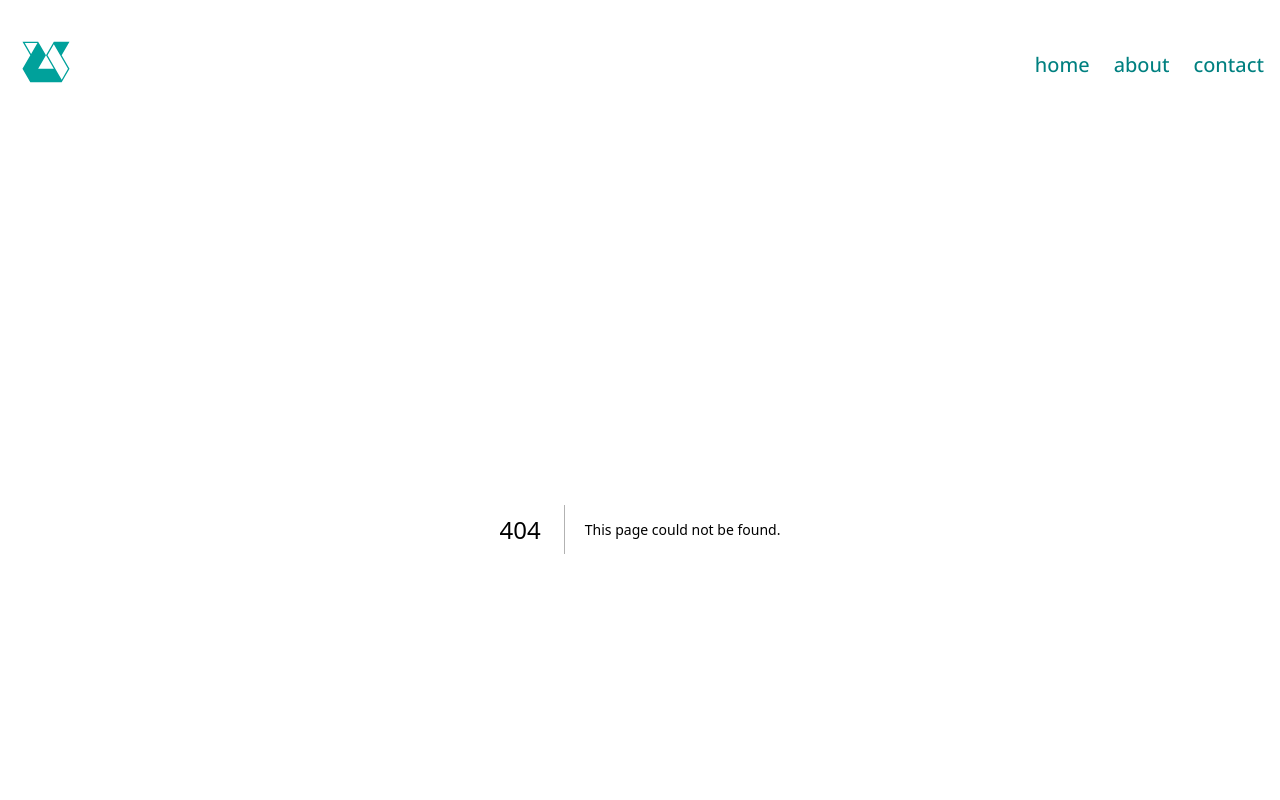
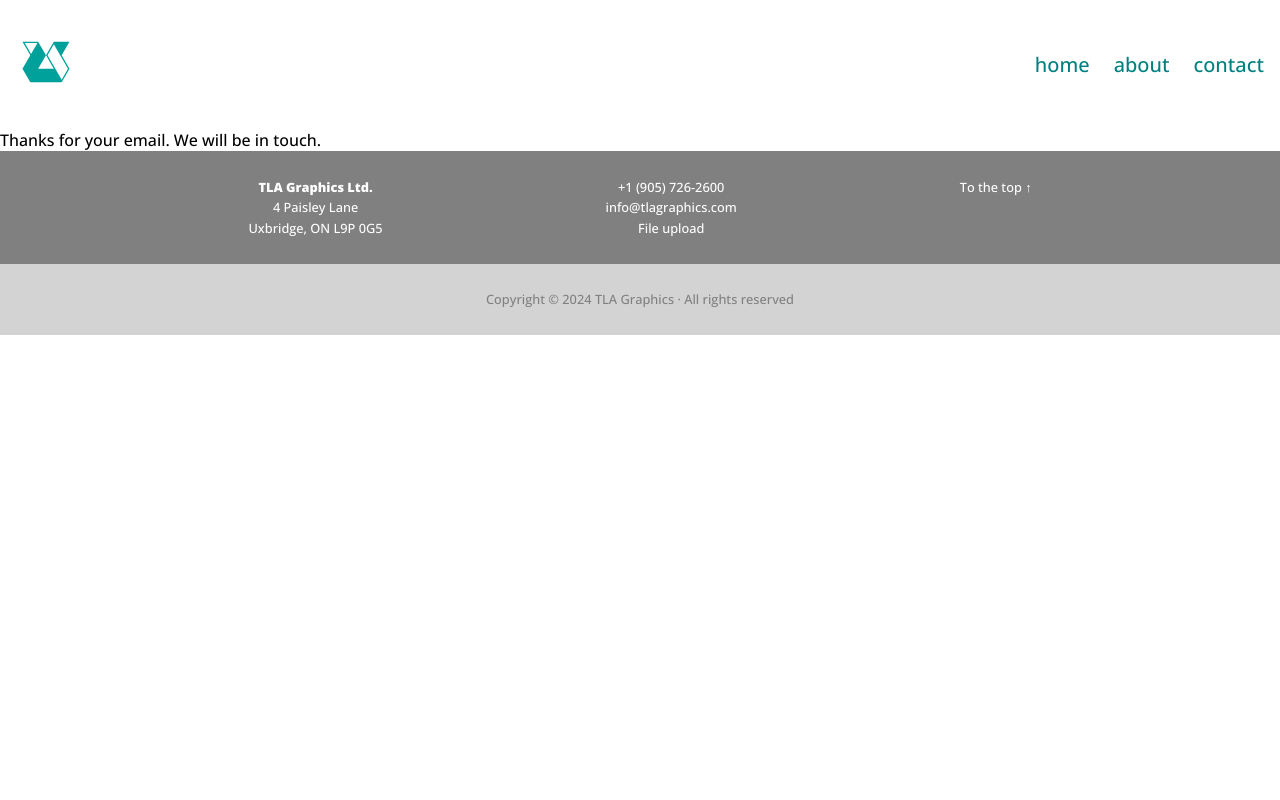
Before and after one commit to tlajack/2024-tlagraphics, a Next.js app: page /contactSuccess in a window 1280 px wide. Before the commit this address had no page. Shown: the top 800 px of the page. Built offline with nearby package versions, Linux system fonts and the light colour scheme.

Commit message:
add contactSuccess page

```diff
--- /dev/null
+++ b/app/contactSuccess/page.js
@@ -0,0 +1,9 @@
+function contact() {
+  return (
+    <div>
+      <p>Thanks for your email. We will be in touch.</p>
+    </div>
+  );
+}
+
+export default contact;
```
